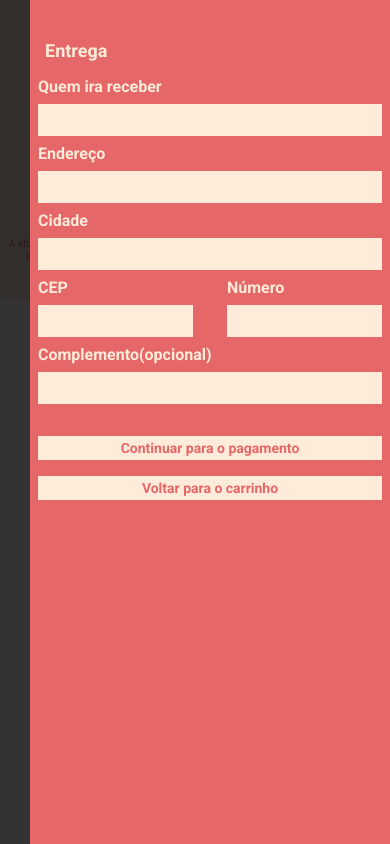
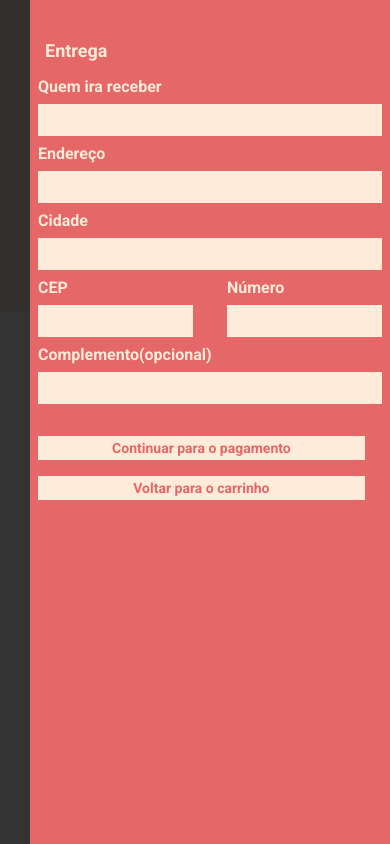
Before and after one commit to CristianoMolon/e_food, a React (Create React App) app: page /checkout in a window 390 px wide. Built offline with nearby package versions, Linux system fonts and the light colour scheme.

Commit message:
ajustando responsividade

```diff
--- a/src/components/Buttons/styles.ts
+++ b/src/components/Buttons/styles.ts
@@ -15,8 +15,7 @@ export const Botao = styled(Link)`
 `
 
 export const BotaoAdd = styled.button`
-  max-width: 304px;
-  width: 100%;
+  width: 95%;
   text-align: center;
   padding: 4px 6px;
   font-size: 14px;
--- a/src/components/CardsComidas/styles.ts
+++ b/src/components/CardsComidas/styles.ts
@@ -90,4 +90,10 @@ export const ModalContent = styled.div`
     display: flex;
     flex-direction: column;
   }
+
+  @media (min-width: ${breakpoints.desktop}) {
+    button {
+      width: auto;
+    }
+  }
 `
--- a/src/components/ListaPratos/styles.ts
+++ b/src/components/ListaPratos/styles.ts
@@ -13,6 +13,5 @@ export const ListadePratos = styled.ul`
 
   @media (max-width: ${breakpoints.tablet}) {
     grid-template-columns: 1fr;
-    margin: 0 12px;
   }
 `
--- a/src/styles.ts
+++ b/src/styles.ts
@@ -25,6 +25,10 @@ export const GlobalCss = createGlobalStyle`
     max-width: 1024px;
     width: 100%;
     margin: 0 auto;
+
+    @media (max-width: ${breakpoints.desktop}) {
+      max-width: 80%;
+    }
     }
   }
 `
```
